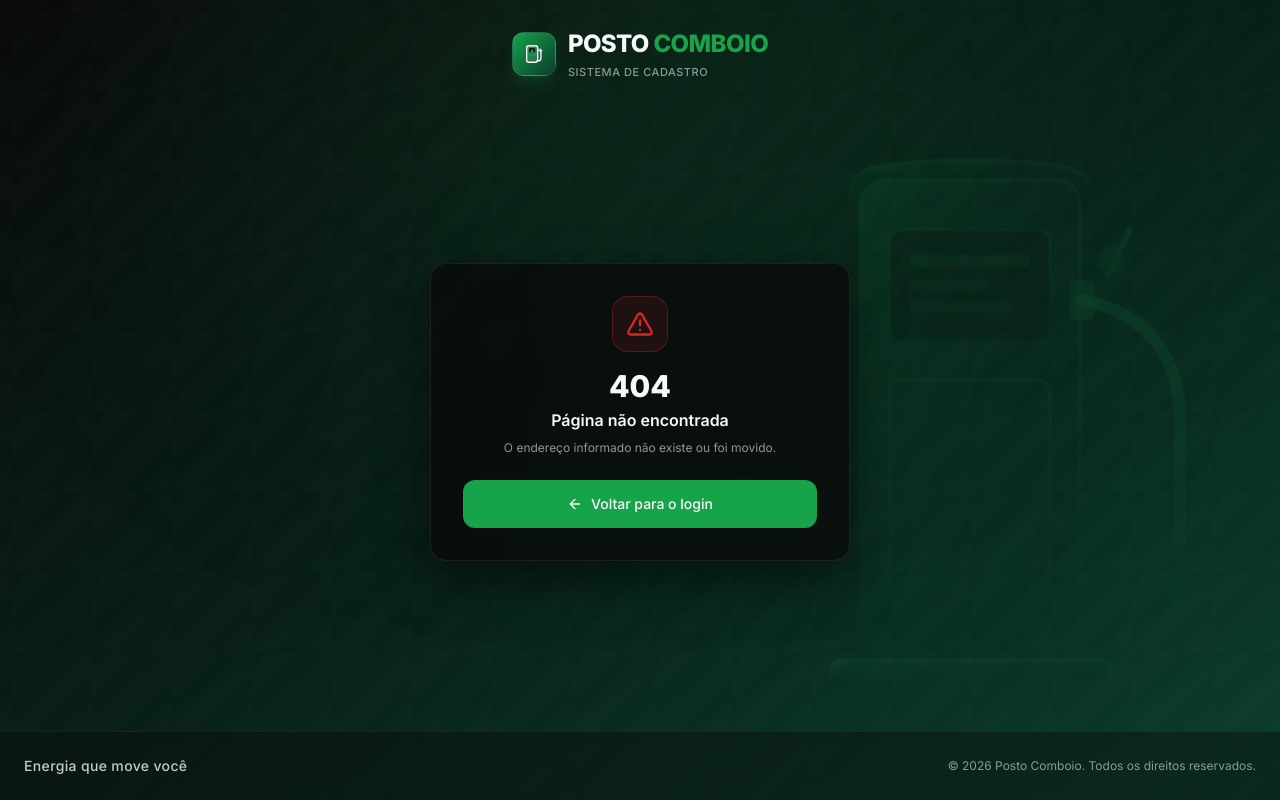
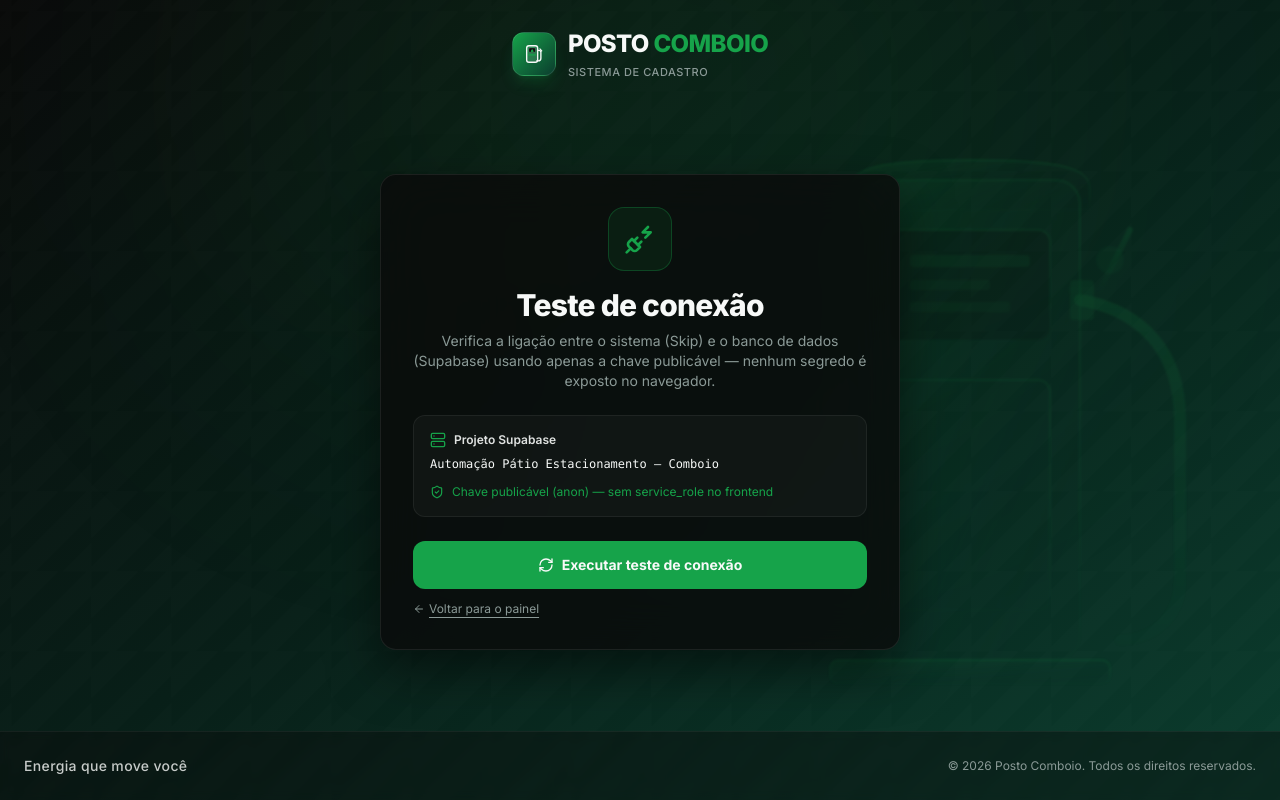
Before and after one commit to JeanBorgesTavares/Login---Projeto, a React (Vite) app: page /connection-test in a window 1280 px wide. Built offline with nearby package versions, Linux system fonts and the light colour scheme.

Commit message:
F1-001: tela de teste de conexão Skip->Supabase (S101/CA-F1-01-01)

```diff
--- a/src/App.tsx
+++ b/src/App.tsx
@@ -9,6 +9,7 @@ import Index from '@/pages/Index'
 import SignUp from '@/pages/SignUp'
 import ForgotPassword from '@/pages/ForgotPassword'
 import Dashboard from '@/pages/Dashboard'
+import ConnectionTest from '@/pages/ConnectionTest'
 import NotFound from '@/pages/NotFound'
 
 const App = () => (
@@ -23,6 +24,7 @@ const App = () => (
             <Route path="/signup" element={<SignUp />} />
             <Route path="/forgot-password" element={<ForgotPassword />} />
             <Route path="/dashboard" element={<Dashboard />} />
+            <Route path="/connection-test" element={<ConnectionTest />} />
             <Route path="*" element={<NotFound />} />
           </Route>
         </Routes>
--- /dev/null
+++ b/src/pages/ConnectionTest.tsx
@@ -0,0 +1,180 @@
+import { useState } from 'react'
+import { Link } from 'react-router-dom'
+import {
+  ArrowLeft,
+  CheckCircle2,
+  Loader2,
+  PlugZap,
+  RefreshCw,
+  Server,
+  ShieldCheck,
+  XCircle,
+} from 'lucide-react'
+import { supabase } from '@/lib/supabase/client'
+
+type Status = 'idle' | 'loading' | 'success' | 'error'
+
+interface TestResult {
+  ok: boolean
+  checkedAt: string
+  details: string
+  latencyMs: number | null
+}
+
+export default function ConnectionTest() {
+  const [status, setStatus] = useState<Status>('idle')
+  const [result, setResult] = useState<TestResult | null>(null)
+
+  const runTest = async () => {
+    setStatus('loading')
+    setResult(null)
+    const startedAt = performance.now()
+
+    try {
+      // S101: consulta de leitura ao Supabase usando somente a chave publicável (anon).
+      // A tabela não precisa existir: o objetivo é provar que o app alcança o serviço
+      // REST do projeto Supabase correto com credenciais válidas e sem segredo no browser.
+      const { error } = await supabase.from('connection_test').select('*').limit(1)
+
+      const latencyMs = Math.round(performance.now() - startedAt)
+      const checkedAt = new Date().toLocaleString('pt-BR', { timeZone: 'America/Sao_Paulo' })
+
+      if (!error) {
+        // Leitura aceita (tabela existente e liberada para a chave anon).
+        setResult({
+          ok: true,
+          checkedAt,
+          details: 'Consulta de leitura executada com sucesso no banco do projeto.',
+          latencyMs,
+        })
+        setStatus('success')
+        return
+      }
+
+      // PGRST205 = "schema cache": a requisição chegou ao PostgREST com chave válida,
+      // apenas a tabela não existe. Isso PROVA a conexão Skip -> Supabase.
+      // Qualquer outro erro (rede, chave inválida, projeto errado) é tratado como falha.
+      const code = (error as { code?: string; details?: string | null; hint?: string | null }).code
+      if (code === 'PGRST205') {
+        setResult({
+          ok: true,
+          checkedAt,
+          details:
+            'Conexão estabelecida: o serviço do Supabase respondeu à consulta com a chave publicável (tabela de teste inexistente — resposta PGRST205 do próprio banco).',
+          latencyMs,
+        })
+        setStatus('success')
+        return
+      }
+
+      setResult({
+        ok: false,
+        checkedAt,
+        details: `Falha na conexão: ${error.message}${code ? ` (código ${code})` : ''}`,
+        latencyMs,
+      })
+      setStatus('error')
+    } catch (err) {
+      const latencyMs = Math.round(performance.now() - startedAt)
+      const checkedAt = new Date().toLocaleString('pt-BR', { timeZone: 'America/Sao_Paulo' })
+      setResult({
+        ok: false,
+        checkedAt,
+        details: `Erro inesperado: ${err instanceof Error ? err.message : String(err)}`,
+        latencyMs,
+      })
+      setStatus('error')
+    }
+  }
+
+  return (
+    <div className="w-full flex justify-center">
+      <div className="w-full max-w-[520px] rounded-2xl border border-white/[0.08] bg-[#0A0A0A]/80 p-6 sm:p-8 backdrop-blur-xl shadow-[0_20px_50px_rgba(0,0,0,0.5)] animate-card-fade-in">
+        <div className="mx-auto w-16 h-16 rounded-2xl bg-[#16A34A]/10 border border-[#16A34A]/30 flex items-center justify-center text-[#16A34A] mb-4">
+          <PlugZap className="w-8 h-8" />
+        </div>
+
+        <h1 className="text-2xl sm:text-3xl font-extrabold text-[#F7F9F8] text-center tracking-tight">
+          Teste de conexão
+        </h1>
+        <p className="text-sm text-[#8B9A97] mt-2 text-center">
+          Verifica a ligação entre o sistema (Skip) e o banco de dados (Supabase) usando apenas a
+          chave publicável — nenhum segredo é exposto no navegador.
+        </p>
+
+        <div className="my-6 p-4 rounded-xl bg-white/[0.03] border border-white/[0.06] space-y-2 text-left">
+          <div className="flex items-center gap-2 text-xs text-[#8B9A97]">
+            <Server className="w-4 h-4 text-[#16A34A]" />
+            <span className="font-semibold text-[#F7F9F8]/90">Projeto Supabase</span>
+          </div>
+          <p className="font-mono text-xs text-[#F7F9F8] break-all">
+            Automação Pátio Estacionamento – Comboio
+          </p>
+          <div className="flex items-center gap-2 pt-1 text-xs text-[#16A34A]">
+            <ShieldCheck className="w-3.5 h-3.5" />
+            <span>Chave publicável (anon) — sem service_role no frontend</span>
+          </div>
+        </div>
+
+        <div className="flex flex-col gap-3">
+          <button
+            type="button"
+            onClick={runTest}
+            disabled={status === 'loading'}
+            className="w-full h-12 rounded-xl bg-[#16A34A] hover:bg-[#18B45B] disabled:opacity-70 disabled:cursor-not-allowed text-[#F7F9F8] font-bold text-sm transition-all flex items-center justify-center gap-2 focus-visible:outline-none focus-visible:ring-2 focus-visible:ring-[#22C55E] focus-visible:ring-offset-2 focus-visible:ring-offset-[#0A0A0A]"
+          >
+            {status === 'loading' ? (
+              <>
+                <Loader2 className="w-4 h-4 animate-spin" />
+                Testando conexão...
+              </>
+            ) : (
+              <>
+                <RefreshCw className="w-4 h-4" />
+                Executar teste de conexão
+              </>
+            )}
+          </button>
+
+          {result && (
+            <div
+              role="status"
+              aria-live="polite"
+              className={`rounded-xl border p-4 text-left space-y-2 animate-banner-slide-up ${
+                result.ok
+                  ? 'border-[#22C55E]/30 bg-[#22C55E]/10'
+                  : 'border-[#DC2626]/30 bg-[#DC2626]/10'
+              }`}
+            >
+              <div className="flex items-center gap-2.5">
+                {result.ok ? (
+                  <CheckCircle2 className="w-5 h-5 text-[#22C55E] shrink-0" />
+                ) : (
+                  <XCircle className="w-5 h-5 text-[#DC2626] shrink-0" />
+                )}
+                <p
+                  className={`font-bold text-sm ${result.ok ? 'text-[#22C55E]' : 'text-[#DC2626]'}`}
+                >
+                  {result.ok ? 'Conexão OK' : 'Falha na conexão'}
+                </p>
+              </div>
+              <p className="text-xs text-[#F7F9F8]/85 leading-relaxed">{result.details}</p>
+              <p className="text-[11px] text-[#8B9A97] font-mono">
+                {result.checkedAt}
+                {result.latencyMs !== null ? ` · ${result.latencyMs} ms` : ''}
+              </p>
+            </div>
+          )}
+
+          <Link
+            to="/dashboard"
+            className="text-xs text-[#8B9A97] hover:text-[#F7F9F8] underline underline-offset-4 focus-visible:outline-none focus-visible:ring-2 focus-visible:ring-[#16A34A] rounded"
+          >
+            <ArrowLeft className="inline w-3 h-3 mr-1" />
+            Voltar para o painel
+          </Link>
+        </div>
+      </div>
+    </div>
+  )
+}
```
Also changed, not shown: .skip.config.json.
